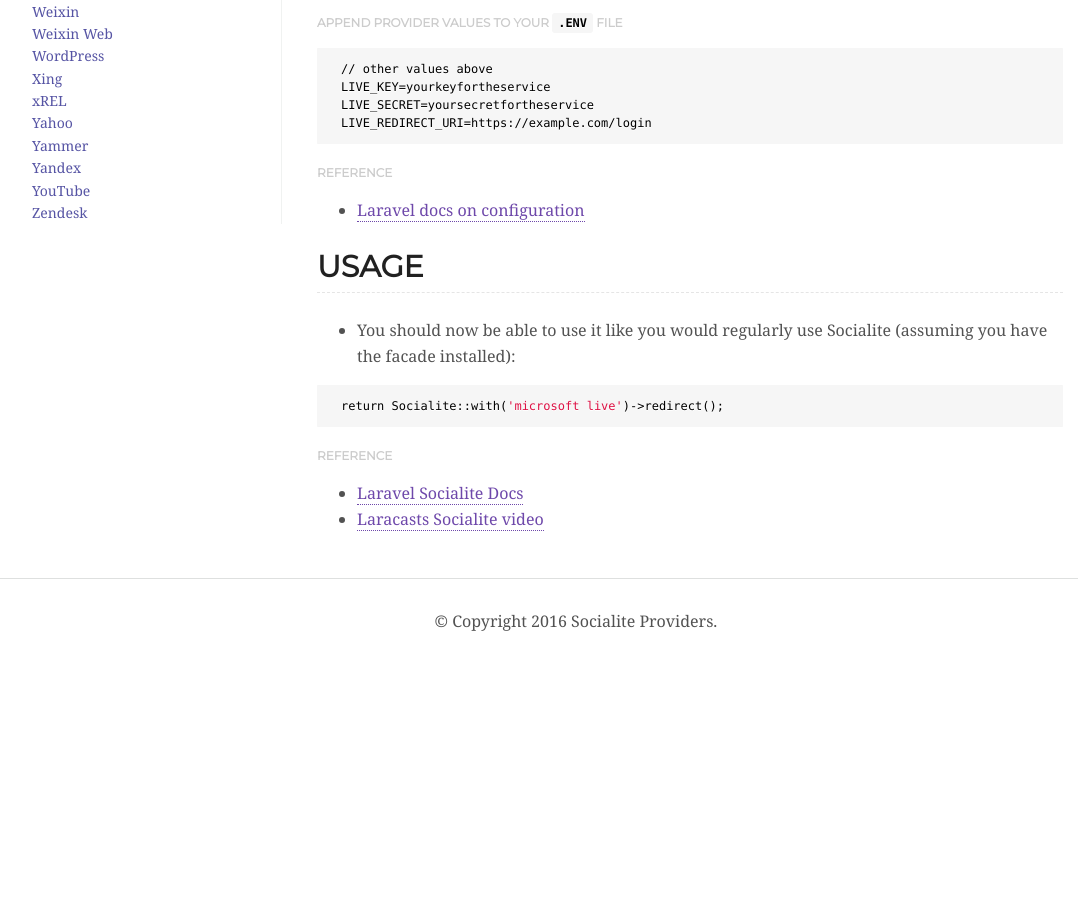
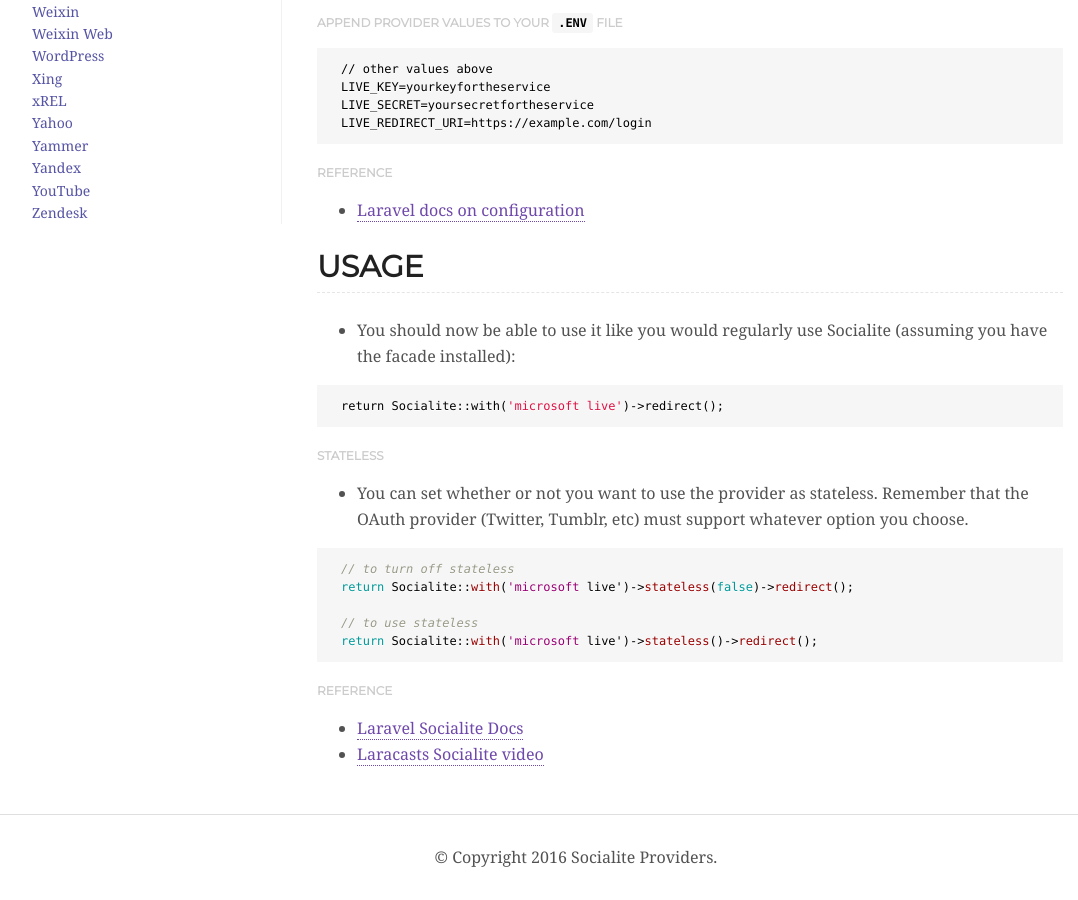
Before and after one commit to SocialiteProviders/socialiteproviders.github.io, a Jekyll site: the page built from _providers/MicrosoftLive.md, in a window 1280 px wide and 900 px high, scrolled down 1942 px. Shown: the whole window, without its empty margins (64-1142 px from the left). Built offline with Jekyll 4.4.1, drawn with Linux system fonts in a browser that asks for light colours; nearby versions of some CDN libraries; some web fonts are replaced; before the commit the page ends 2607 px from its top, so only the background shows below that.

Commit message:
added stateless examples

````diff
--- a/_includes/provider/_usage.md
+++ b/_includes/provider/_usage.md
@@ -4,6 +4,19 @@
 return Socialite::with('{{ name | downcase | remove: '.' }}')->redirect();
 ```
 
+#### Stateless
+
+* You can set whether or not you want to use the provider as stateless.  Remember that the OAuth provider (Twitter, Tumblr, etc) must support whatever option you choose.
+
+```php
+// to turn off stateless
+return Socialite::with('{{ name | downcase | remove: '.' }}')->stateless(false)->redirect();
+
+// to use stateless
+return Socialite::with('{{ name | downcase | remove: '.' }}')->stateless()->redirect();
+```
+
+
 #### Reference
 
 * [Laravel Socialite Docs](https://github.com/laravel/socialite)
````
